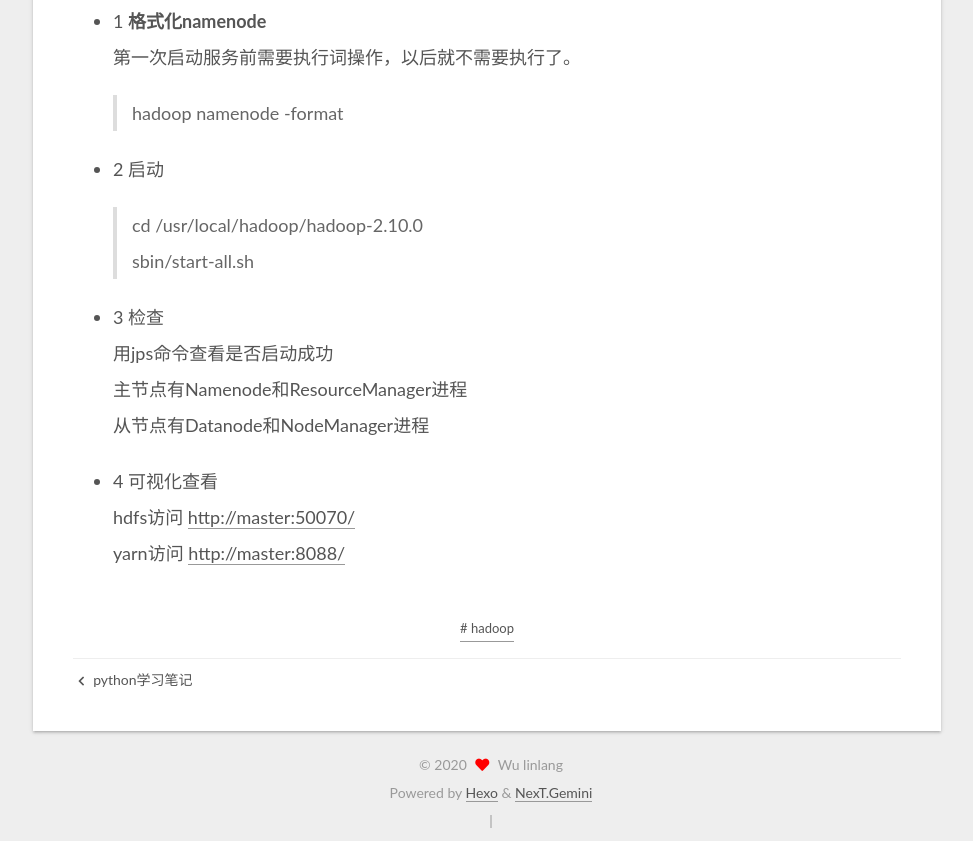
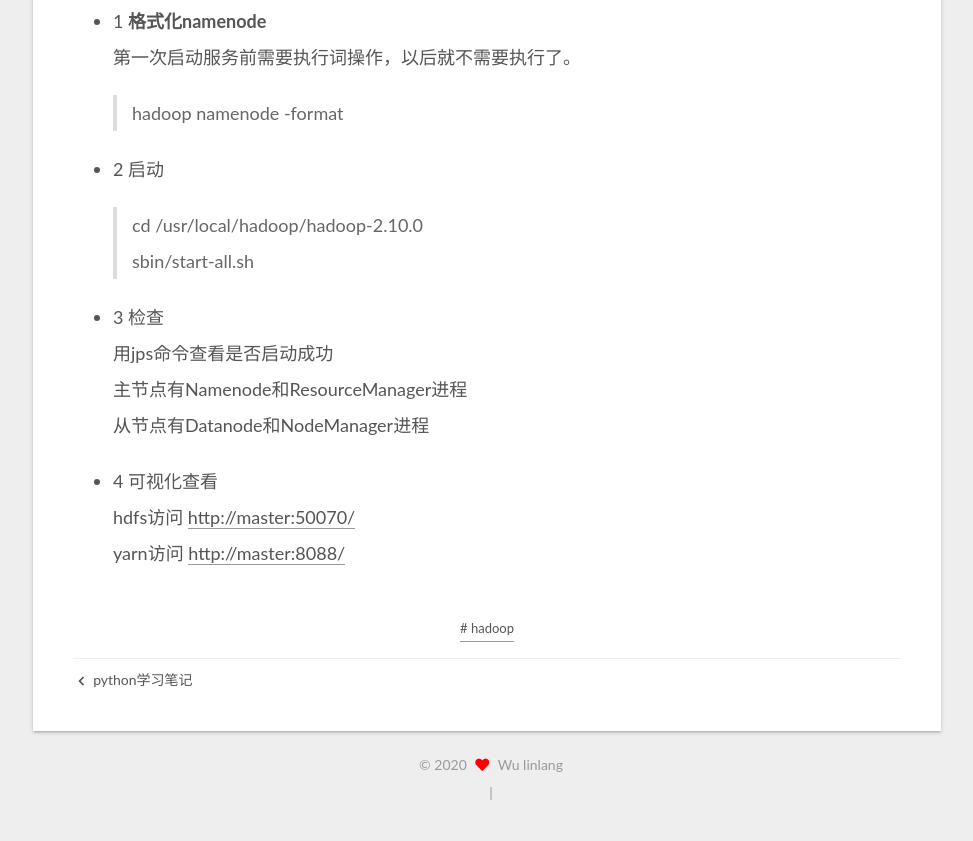
Before and after one commit to wulinlang/wulinlang.github.io, a plain HTML site: page 2020/12/15/Hadoop集群搭建总结/index.html in a window 1280 px wide. Shown: the part 6473-7314 px from the top of the page, without its empty margins (279-1252 px from the left). Drawn offline with Linux system fonts and the light colour scheme; some packages are replaced by stand-ins of ours; a script that the page names is missing.

Commit message:
Site updated: 2020-12-15 20:36:00

```diff
--- a/2020/12/15/Hadoop集群搭建总结/index.html
+++ b/2020/12/15/Hadoop集群搭建总结/index.html
@@ -537,8 +537,6 @@
   </span>
   <span class="author" itemprop="copyrightHolder">Wu linlang</span>
 </div>
-  <div class="powered-by">Powered by <a href="https://hexo.io/" class="theme-link" rel="noopener" target="_blank">Hexo</a> & <a href="https://theme-next.org/" class="theme-link" rel="noopener" target="_blank">NexT.Gemini</a>
-  </div>
 
 
 <div class="busuanzi-count">
```
Also changed, not shown: 2020/12/15/Python学习笔记/index.html (+0 -2 lines), about/index.html (+0 -2 lines), archives/2020/12/index.html (+0 -2 lines), archives/2020/index.html (+0 -2 lines), archives/index.html (+0 -2 lines), categories/index.html (+0 -2 lines), index.html (+0 -2 lines), tags/hadoop/index.html (+0 -2 lines), tags/index.html (+0 -2 lines), tags/python/index.html (+0 -2 lines).
